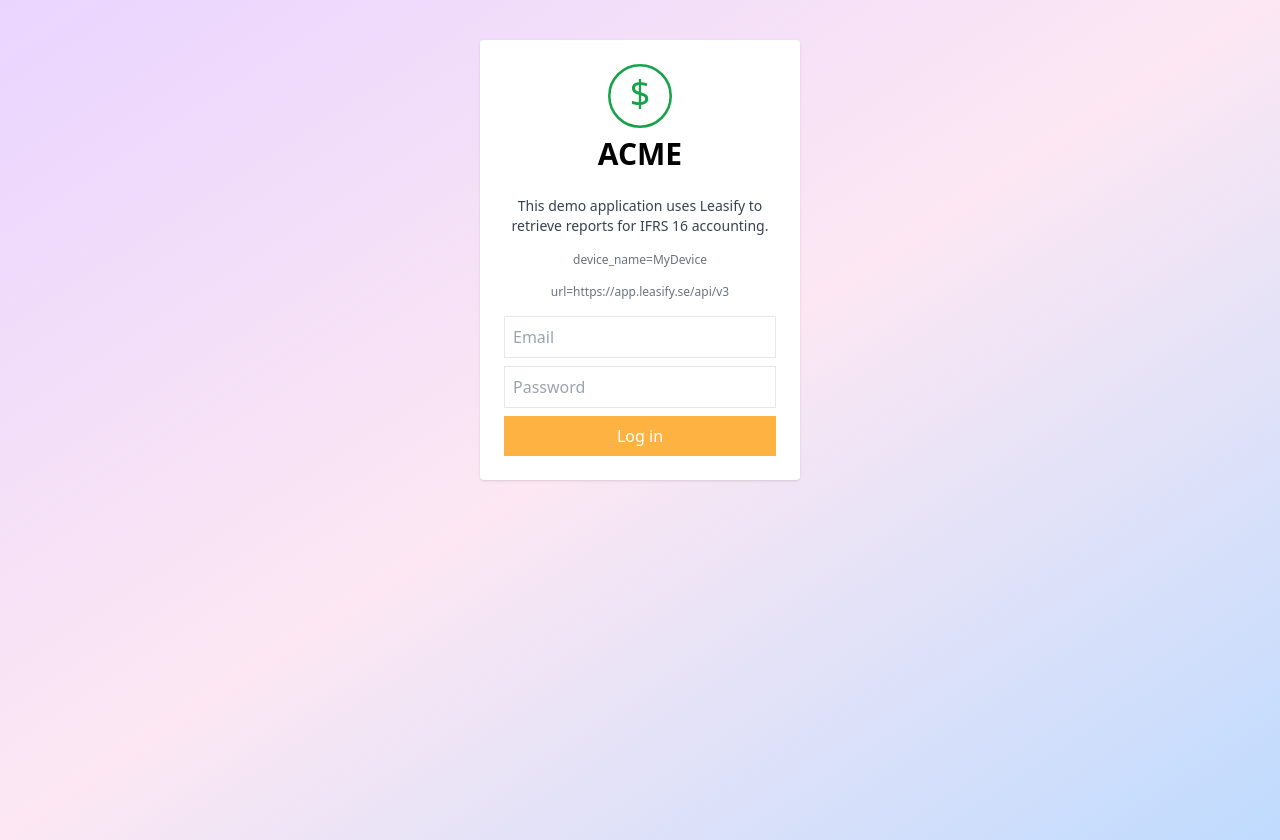
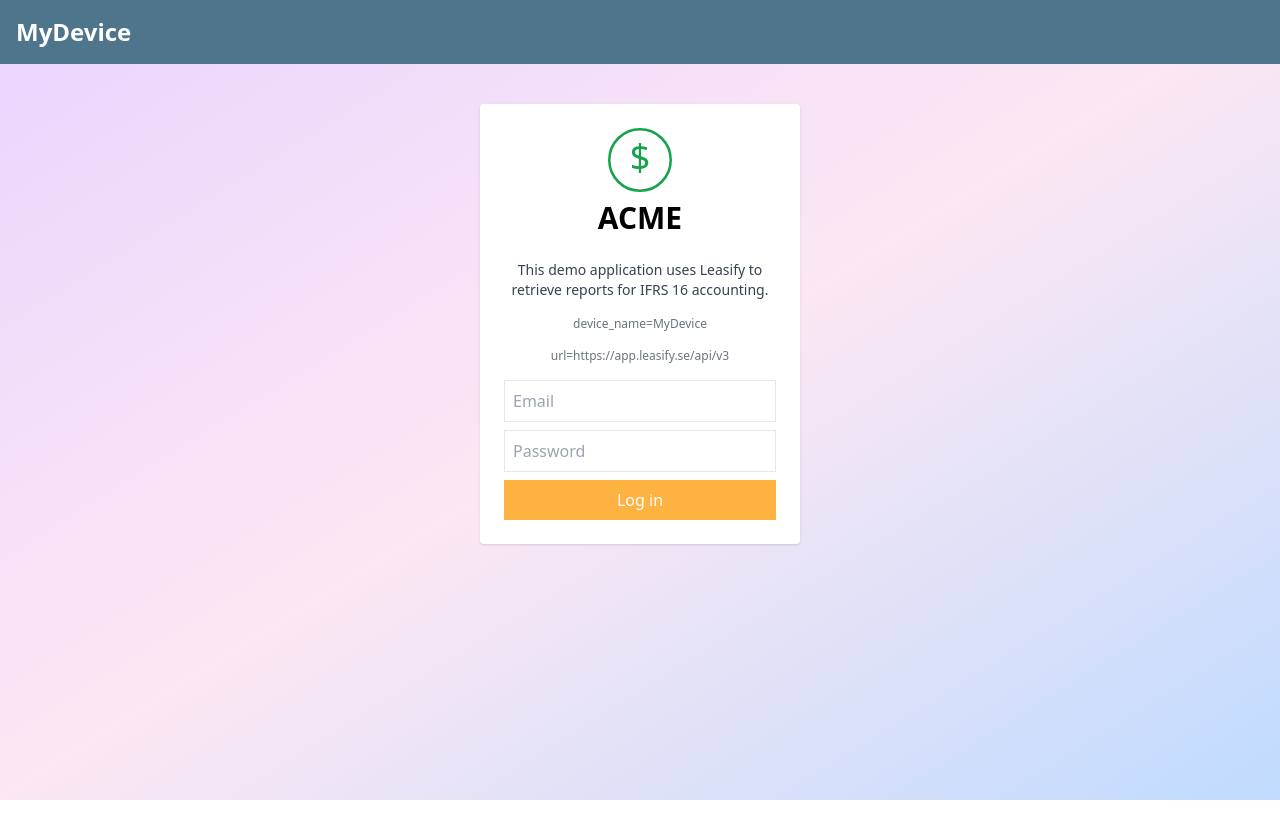
Before and after one commit to leasify/report-tester, a React (Vite) app: page / in a window 1280 px wide. After the commit the page ends 800 px from the top, so only its background shows below. Built offline with nearby package versions, Linux system fonts and the light colour scheme; no server answers; the HTML template or start-up script is replaced by a standard one.

Commit message:
Show device name in header and bearer token in footer

```diff
--- a/src/App.jsx
+++ b/src/App.jsx
@@ -7,19 +7,40 @@
 
 function App() {
   const [loggedIn, setLoggedIn] = useState(false);
+  const deviceName =
+    (import.meta.env && import.meta.env.DEVICE_NAME) ||
+    (typeof process !== 'undefined' ? process.env.DEVICE_NAME : undefined) ||
+    'ACME';
+  const token = localStorage.getItem('token');
 
   useEffect(() => {
     ping().then(() => setLoggedIn(true)).catch(() => setLoggedIn(false));
   }, []);
 
-  if (!loggedIn) return <LoginForm onLogin={() => setLoggedIn(true)} />;
-
-  return (
+  const mainContent = loggedIn ? (
     <div className="max-w-3xl mx-auto mt-6 space-y-6 bg-white p-6 rounded shadow">
       <ReportForm onCreated={() => {}} />
       <ReportList />
       <WhoAmI />
     </div>
+  ) : (
+    <LoginForm onLogin={() => setLoggedIn(true)} />
+  );
+
+  return (
+    <>
+      <header className="bg-brandBlue text-white p-4">
+        <h1 className="text-2xl font-bold" data-testid="device-name">
+          {deviceName}
+        </h1>
+      </header>
+      {mainContent}
+      {loggedIn && token && (
+        <footer className="mt-4 p-2 text-center text-xs text-gray-500">
+          bearer={token}
+        </footer>
+      )}
+    </>
   );
 }
 
```
